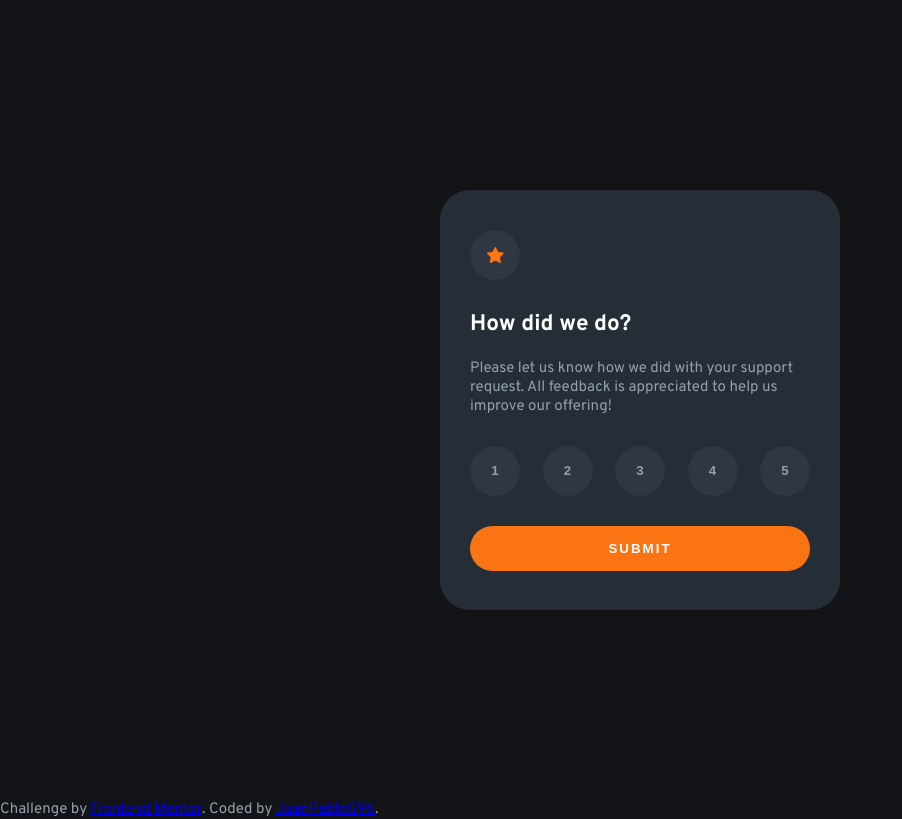
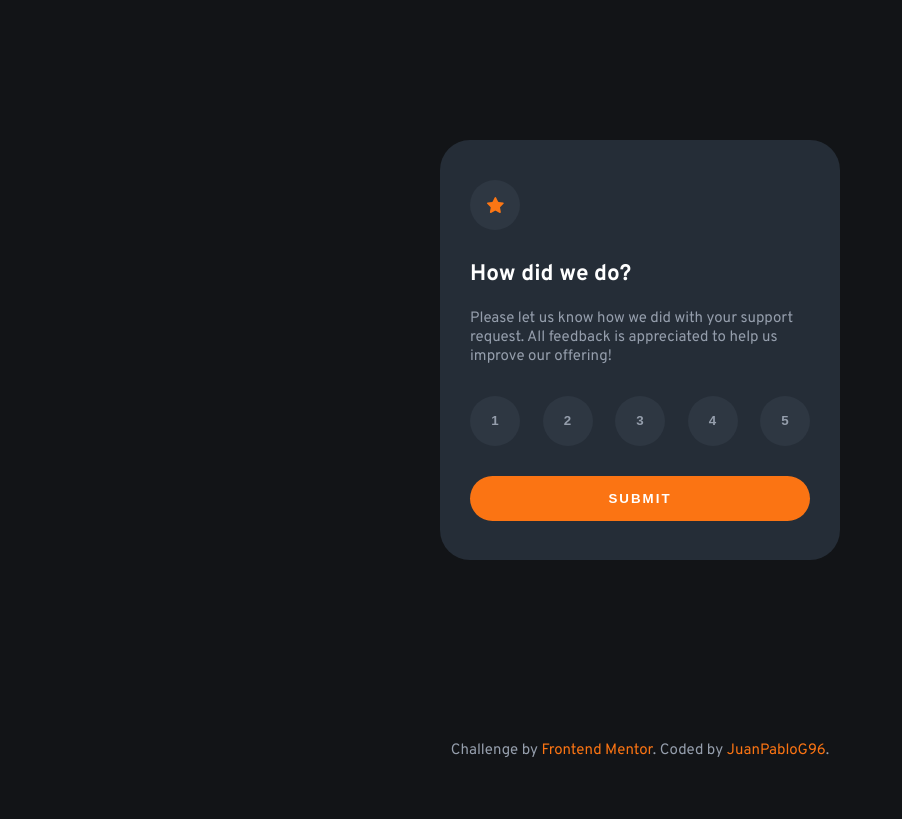
Before and after one commit to JuanPabloG96/interactive-rating-component, a plain HTML site: page index.html in a window 1280 px wide. Shown: the whole page, without its empty margins (0-902 px from the left). Drawn offline with Linux system fonts and the light colour scheme.

Commit message:
footer reference update

```diff
--- a/style.css
+++ b/style.css
@@ -28,9 +28,14 @@ body {
     background-color: var(--Very-Dark-Blue);
 }
 
+a {
+    color: var(--Orange);
+    text-decoration: none;
+}
+
 .main {
     width: 100%;
-    min-height: 100vh;
+    min-height: calc(100vh - 100px);
     display: grid;
     place-items: center;
 }
@@ -131,3 +136,11 @@ input[type=submit]:hover {
     background-color: var(--Light-Dark-Blue);
     border-radius: 15em;
 }
+
+footer {
+    height: 100px;
+    display: flex;
+    flex-direction: column;
+    justify-content: center;
+    align-items: center;
+}
```
